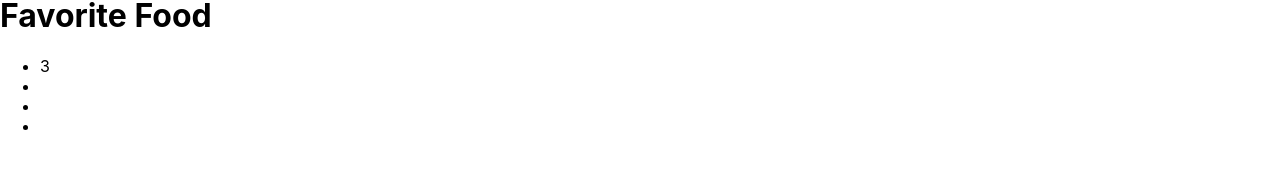
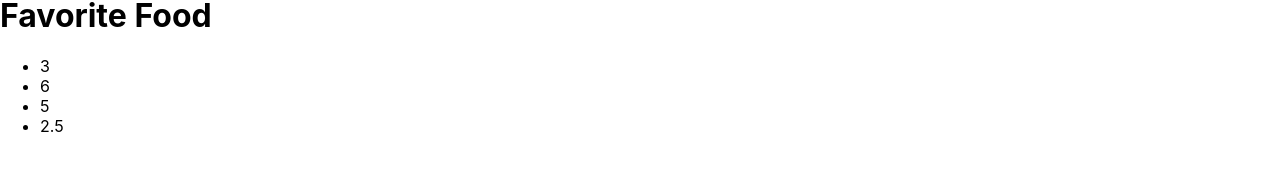
Before and after one commit to GUchechi/Code-with-Angela, a React (Create React App) app: page / in a window 1280 px wide. Shown: the part 136-306 px from the top of the page. Built offline with nearby package versions, Linux system fonts and the light colour scheme.

Commit message:
used multiply, sub and divide

```diff
--- a/src/components/Lists.jsx
+++ b/src/components/Lists.jsx
@@ -6,9 +6,9 @@ const Lists = () => {
     <div>
         <ul>
             <li>{add(1 , 2)}</li>
-            <li></li>
-            <li></li>
-            <li></li>
+            <li>{multiply(2,3)}</li>
+            <li>{sub(7,2)}</li>
+            <li>{divide(5,2)}</li>
         </ul>
     </div>
   )
```
